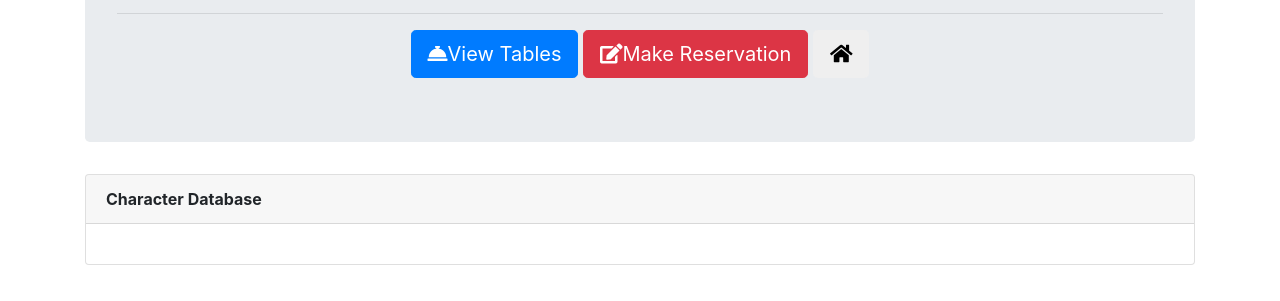
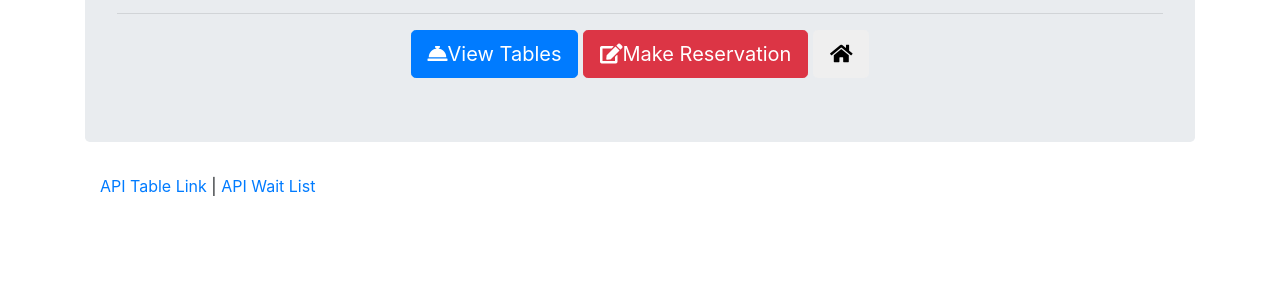
Before and after one commit to Kysper/hotRestaurant, a website: page index.html in a window 1280 px wide. Shown: the part 157-458 px from the top of the page. Drawn offline with nearby package versions, Linux system fonts and the light colour scheme.

```diff
--- a/index.html
+++ b/index.html
@@ -6,7 +6,8 @@
     <title>Hot Restaurant - Express</title>
     <!-- Latest compiled and minified CSS & JS -->
     <link rel="stylesheet" href="https://maxcdn.bootstrapcdn.com/bootstrap/4.0.0/css/bootstrap.min.css">
-  <link rel="stylesheet" href="https://use.fontawesome.com/releases/v5.4.2/css/all.css" integrity="sha384-/rXc/GQVaYpyDdyxK+ecHPVYJSN9bmVFBvjA/9eOB+pb3F2w2N6fc5qB9Ew5yIns" crossorigin="anonymous">
+    <link rel="stylesheet" href="https://use.fontawesome.com/releases/v5.4.2/css/all.css" integrity="sha384-/rXc/GQVaYpyDdyxK+ecHPVYJSN9bmVFBvjA/9eOB+pb3F2w2N6fc5qB9Ew5yIns"
+        crossorigin="anonymous">
     <script src="https://code.jquery.com/jquery.js"></script>
     <script src="https://maxcdn.bootstrapcdn.com/bootstrap/4.0.0/js/bootstrap.min.js"></script>
 
@@ -19,27 +20,18 @@
             <h1><i class="fab fa-hotjar"></i> Hot Restaurant</h1>
             <h3>We only have 5 tables! Book your seat before they all are gone!</h3>
             <hr>
-      <a href="/tables"><button id="view-tables" class="btn btn-primary btn-lg"><i class="fas fa-concierge-bell"></i>View Tables</button></a>
-      <a href="/reserve"><button id="make-reservations" class="btn btn-danger btn-lg"><i class="fas fa-edit"></i>Make Reservation</button></a>
+            <a href="/tables"><button id="view-tables" class="btn btn-primary btn-lg"><i class="fas fa-concierge-bell"></i>View
+                    Tables</button></a>
+            <a href="/reserve"><button id="make-reservations" class="btn btn-danger btn-lg"><i class="fas fa-edit"></i>Make
+                    Reservation</button></a>
             <a href="/"><button id="go-home" class="btn btn-lg"><i class="fas fa-home"></i></button> </a>
         </div>
 
-    <div class="row">
-
-        <div class="col-12">
-
-          <div class="card">
-            <div class="card-header">
-              <strong>Character Database</strong></h3>
+        <footer class="footer">
+            <div class="container">
+                <p><a href="/api/tables">API Table Link</a> | <a href="/api/waitlist">API Wait List</a> </p>
             </div>
-            <div class="card-body">
-              <ul id="character-section" class="list-group">
-
-              </ul>
-            </div>
-          </div>
-        </div>
-      </div>
+        </footer>
 
         <script type="text/javascript">
         </script>
```
Lines whose indentation alone changed are shown as unchanged.
